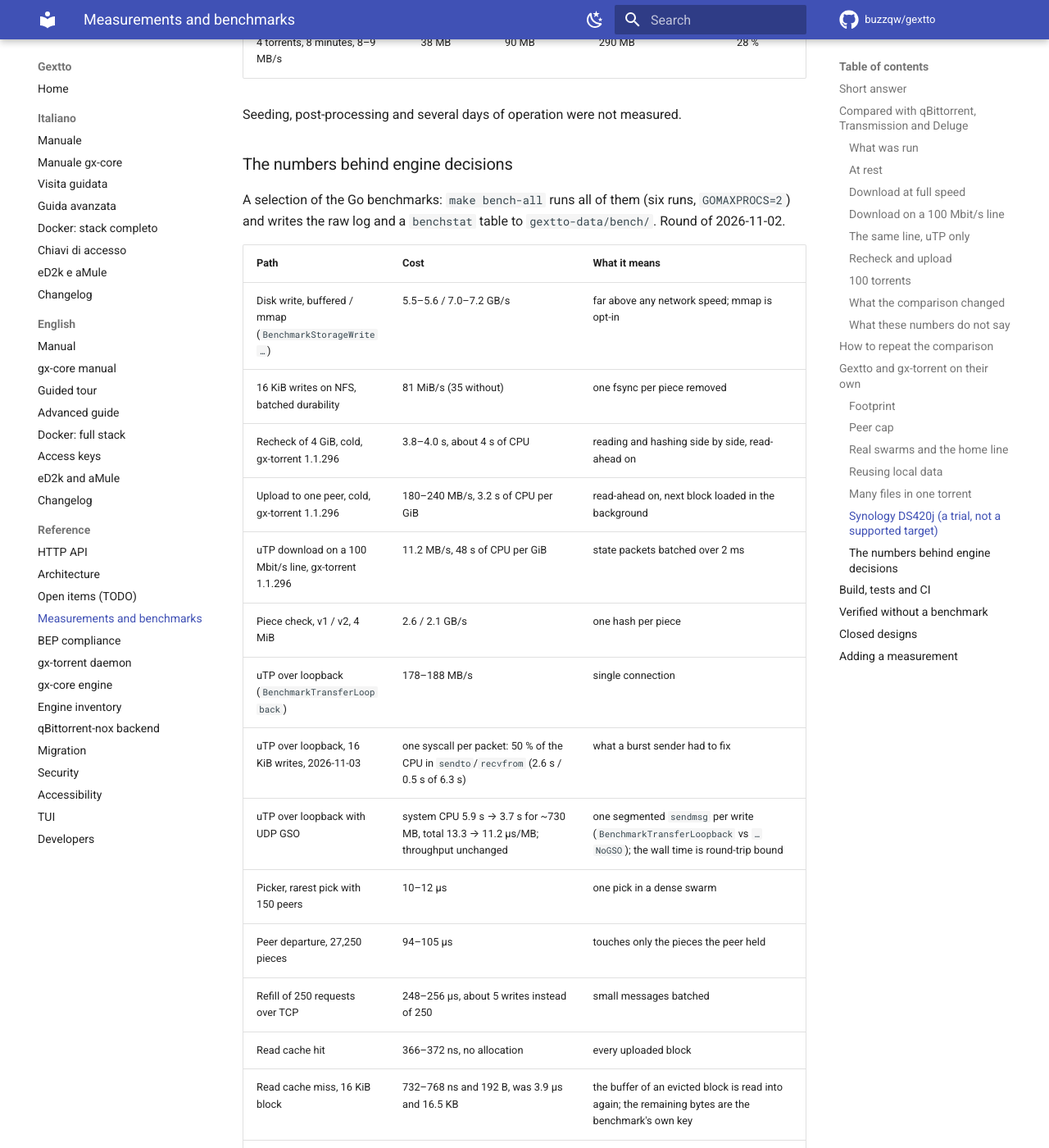
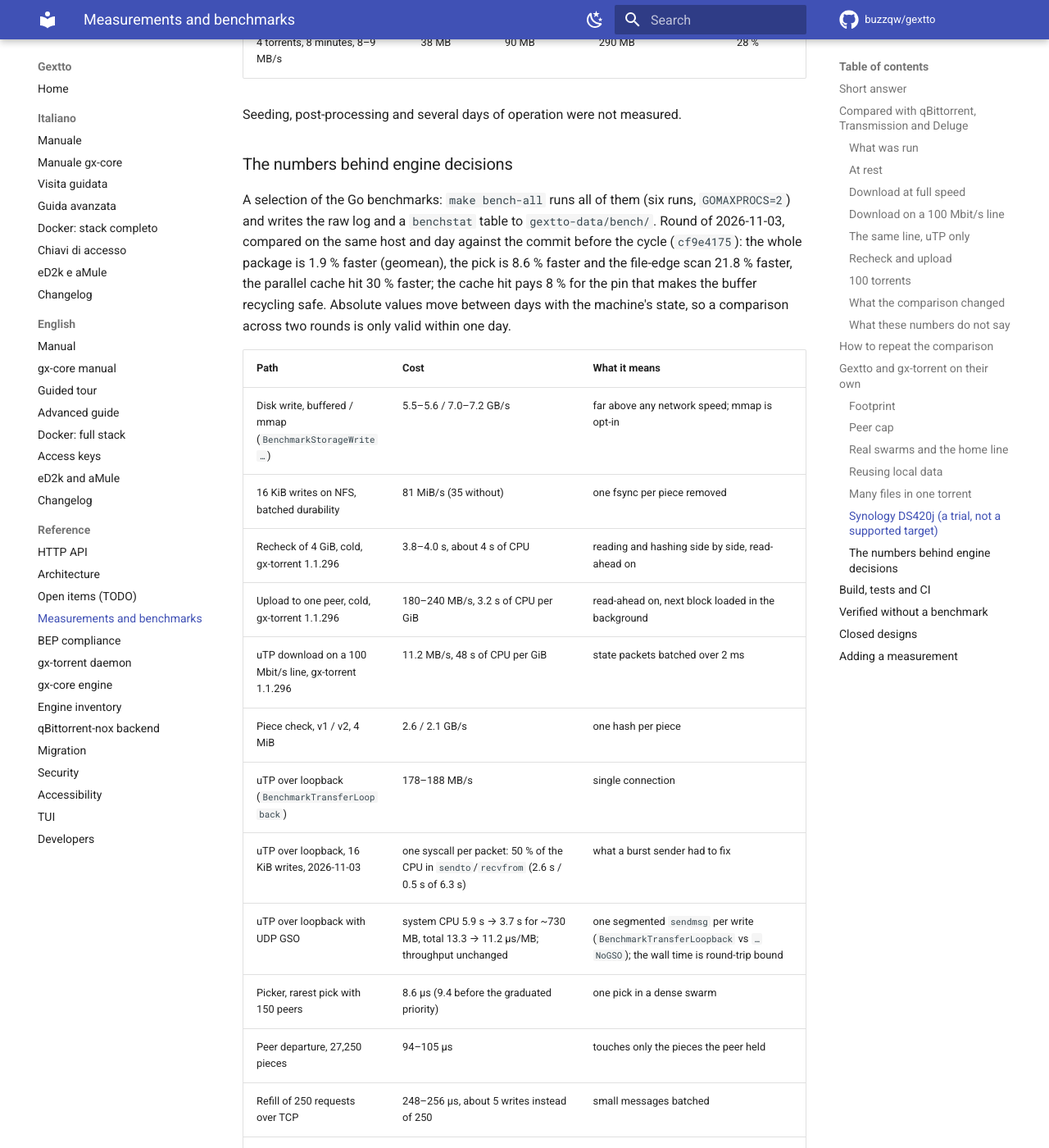
Before and after one commit to buzzqw/gextto, an MkDocs documentation site: the page built from docs/measurements.md, in a window 1280 px wide and 1400 px high, scrolled down 9250 px. Shown: the whole window at 82% size. Built offline with MkDocs 1.6.1 and Material for MkDocs 9.7.7, drawn with Linux system fonts in a browser that asks for light colours; comment, search, counter and statistics services are not loaded; some of the changed text lies outside the part shown.

Commit message:
engine: the cache hit path takes the pin directly, no closure
The read-cache fix pinned the block and returned a release closure even on
Get, so every uploaded block that hit the cache allocated 24 bytes: the
same-day benchstat of the whole package flagged it (1 alloc/op, +11.7 %).
Get now claims, loads and unpins in one go, which is the hot path;
GetPinned keeps the closure for the reader that copies after returning.

Hit back to 0 allocs and 355–393 ns (327 before the pin), miss 675 ns and
168 B. The round of 2026-11-03 and the same-day comparison are in
docs/measurements.md.

```diff
--- a/docs/measurements.md
+++ b/docs/measurements.md
@@ -272,7 +272,11 @@
 
 A selection of the Go benchmarks: `make bench-all` runs all of them (six runs,
 `GOMAXPROCS=2`) and writes the raw log and a `benchstat` table to `gextto-data/bench/`. Round
-of 2026-11-02.
+of 2026-11-03, compared on the same host and day against the commit before the cycle
+(`cf9e4175`): the whole package is 1.9 % faster (geomean), the pick is 8.6 % faster and the
+file-edge scan 21.8 % faster, the parallel cache hit 30 % faster; the cache hit pays 8 % for
+the pin that makes the buffer recycling safe. Absolute values move between days with the
+machine's state, so a comparison across two rounds is only valid within one day.
 
 | Path | Cost | What it means |
 |---|---|---|
@@ -285,11 +289,11 @@
 | uTP over loopback (`BenchmarkTransferLoopback`) | 178–188 MB/s | single connection |
 | uTP over loopback, 16 KiB writes, 2026-11-03 | one syscall per packet: 50 % of the CPU in `sendto`/`recvfrom` (2.6 s / 0.5 s of 6.3 s) | what a burst sender had to fix |
 | uTP over loopback with UDP GSO | system CPU 5.9 s → 3.7 s for ~730 MB, total 13.3 → 11.2 µs/MB; throughput unchanged | one segmented `sendmsg` per write (`BenchmarkTransferLoopback` vs `…NoGSO`); the wall time is round-trip bound |
-| Picker, rarest pick with 150 peers | 10–12 µs | one pick in a dense swarm |
+| Picker, rarest pick with 150 peers | 8.6 µs (9.4 before the graduated priority) | one pick in a dense swarm |
 | Peer departure, 27,250 pieces | 94–105 µs | touches only the pieces the peer held |
 | Refill of 250 requests over TCP | 248–256 µs, about 5 writes instead of 250 | small messages batched |
-| Read cache hit | 366–372 ns, no allocation | every uploaded block |
-| Read cache miss, 16 KiB block | 732–768 ns and 192 B, was 3.9 µs and 16.5 KB | the buffer of an evicted block is read into again; the remaining bytes are the benchmark's own key |
+| Read cache hit | 355–393 ns, no allocation (327 before the pin, +8 %) | every uploaded block |
+| Read cache miss, 16 KiB block | 675 ns and 168 B, was 3.9 µs and 16.5 KB | the buffer of an evicted block is read into again; the remaining bytes are the benchmark's own key |
 | Webseed, 8 files, 200 ms per request | 3.2 s with one range, 0.8 s with four | one host serves four ranges at once; `GX_MEASURE=1 go test ./cmd/gx-torrent/ -run MeasureWebseed -v` |
 | `state.json` save, 100 / 1,000 / 5,000 torrents | 0.5 / 4.3–5.0 / 20–25 ms | held under the daemon lock |
 | IP filter load, 172,000 rules | 30–36 ms, 6.6 MB | at start |
```
Also changed, not shown: 1 other file.
